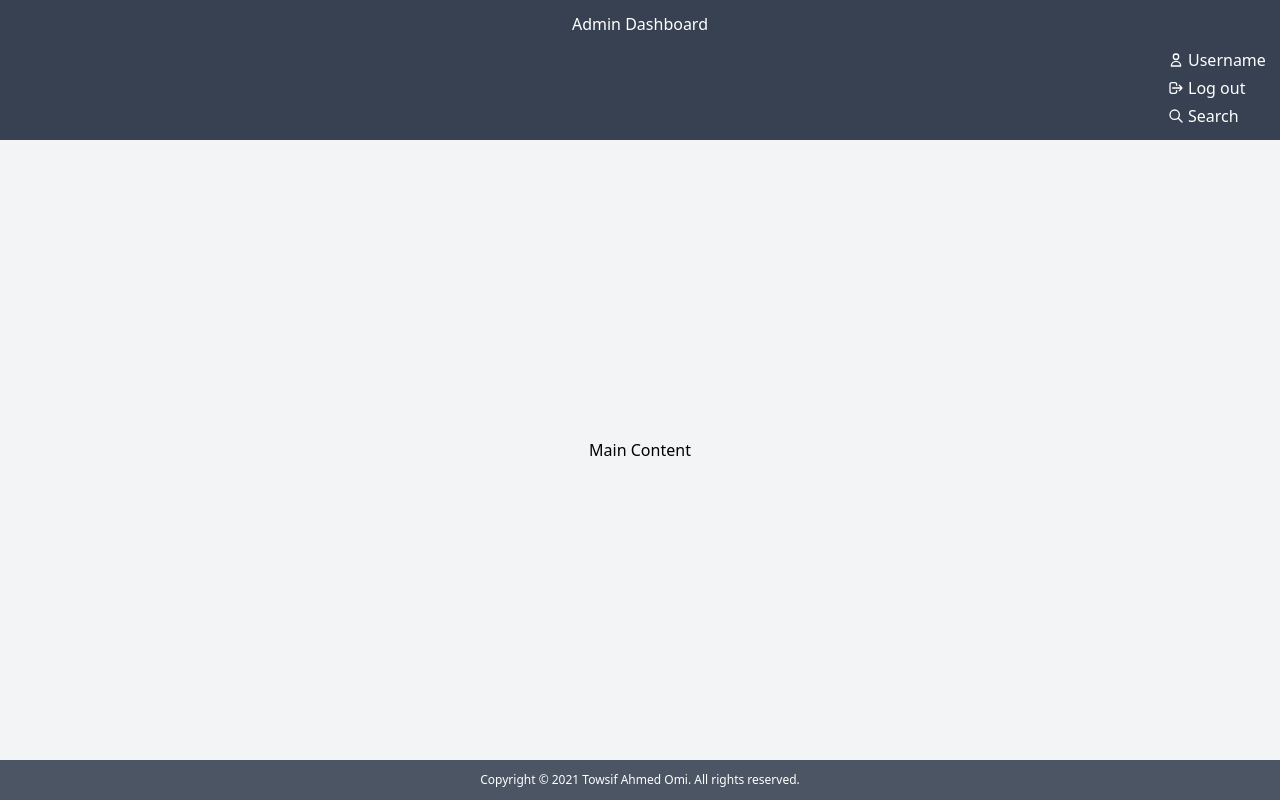
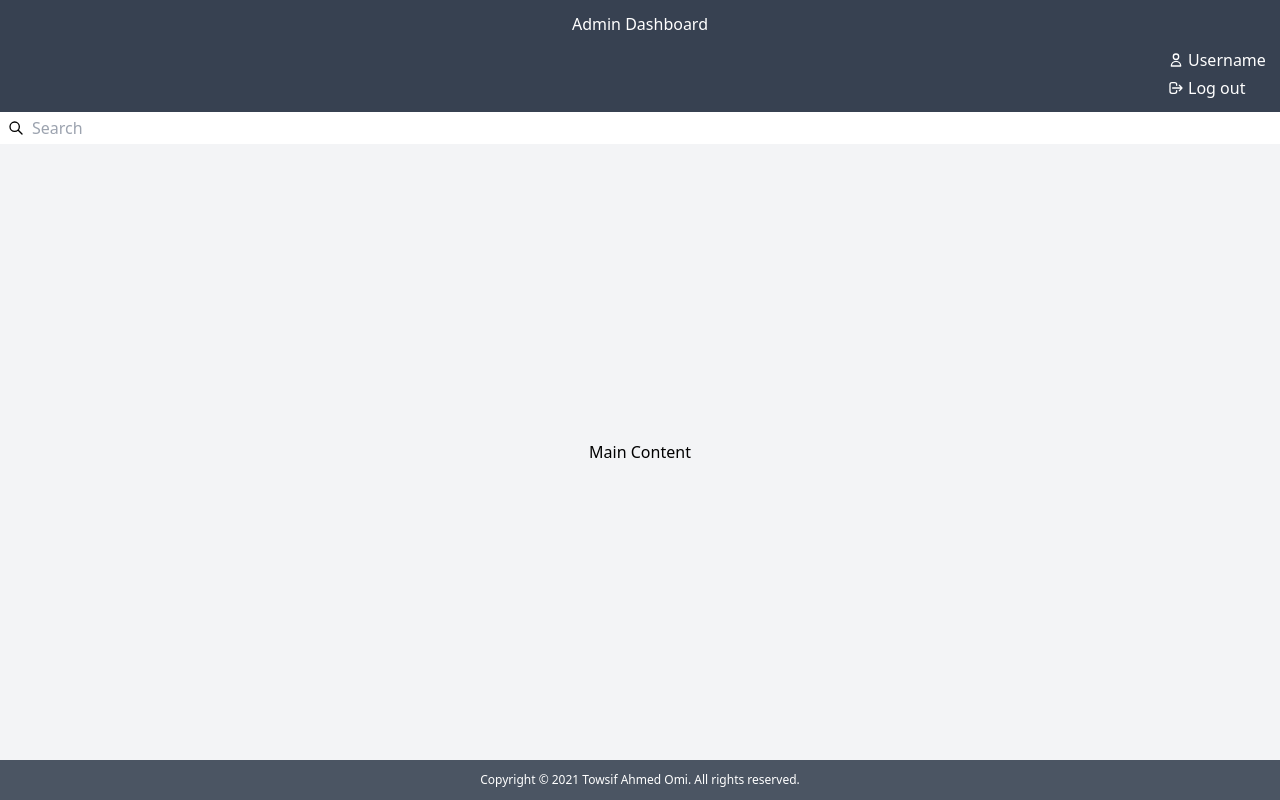
Before and after one commit to towsif031/admin-dashboard-with-tailwindcss, a website built with Vite: page index.html in a window 1280 px wide. Built offline with nearby package versions, Linux system fonts and the light colour scheme.

Commit message:
basic search box

```diff
--- a/index.html
+++ b/index.html
@@ -11,8 +11,8 @@
 	<body class="bg-gray-100">
 		<!-- content wrapper -->
 		<div class="container flex flex-col min-h-screen">
-			<header class="py-3 bg-gray-700">
-				<nav class="flex flex-col text-white">
+			<header class="bg-gray-700">
+				<nav class="flex flex-col py-3 text-white">
 					<div class="flex">
 						<div class="flex-1">
 							<h1 class="pl-8 text-center lg:pl-0">
@@ -79,8 +79,10 @@
 								Log out
 							</h3>
 						</div>
-						<div>
-							<h3 class="flex items-center text-base w-28">
+					</div>
+				</nav>
+				<div class="bg-white">
+					<div class="flex items-center px-2 py-1 text-base">
 						<span class="pr-1"
 							><svg
 								xmlns="http://www.w3.org/2000/svg"
@@ -96,11 +98,13 @@
 									d="M21 21l-6-6m2-5a7 7 0 11-14 0 7 7 0 0114 0z"
 								/></svg
 						></span>
-								Search
-							</h3>
+						<input
+							class="w-full px-1 focus:outline-none"
+							type="text"
+							placeholder="Search"
+						/>
 					</div>
 				</div>
-				</nav>
 			</header>
 			<main class="flex flex-col items-center justify-center flex-1">
 				<h1>Main Content</h1>
```
Lines whose indentation alone changed are shown as unchanged.
